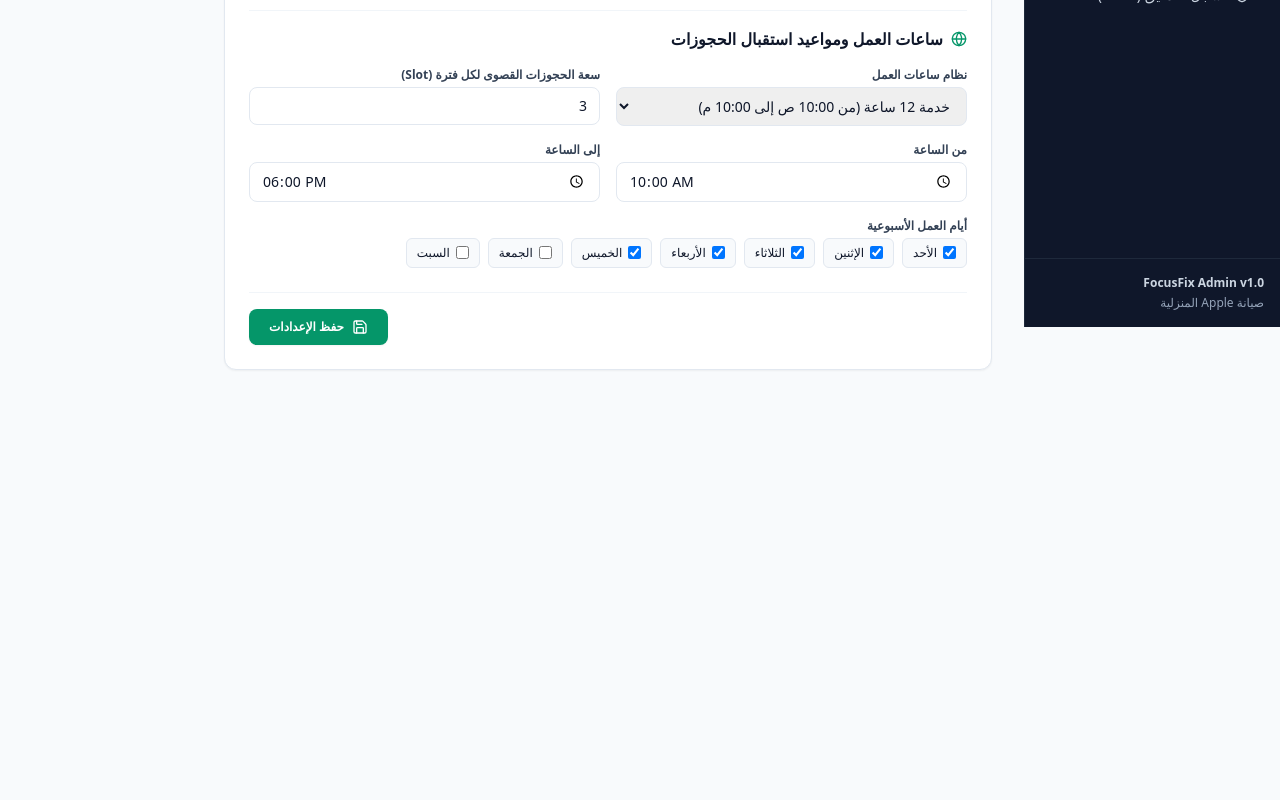
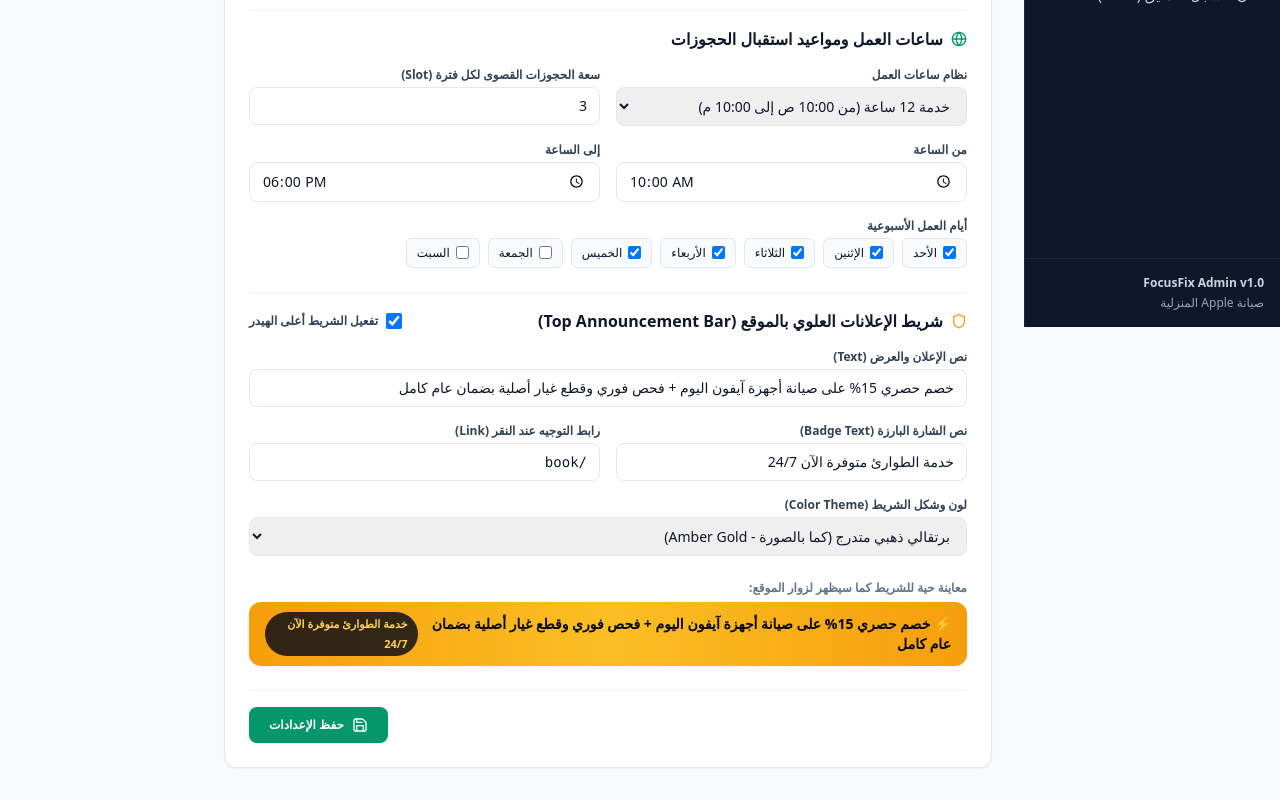
Before and after one commit to neovidiatech-eng/focusfix-dashboard, a React (Vite) app: page /settings in a window 1280 px wide. Shown: the part 473-1273 px from the top of the page. Before the commit the page ends 875 px from the top, so only its background shows below. Built offline with nearby package versions, Linux system fonts and the light colour scheme; sample sign-in values are in the browser's storage.

Commit message:
feat(admin): add top announcement bar management controls and live preview

```diff
--- a/src/features/settings/SettingsPage.tsx
+++ b/src/features/settings/SettingsPage.tsx
@@ -129,6 +129,86 @@ export function SettingsPage() {
           </div>
         </div>
 
+        {/* Announcement Banner Management */}
+        <div className="pt-4 border-t border-slate-100 space-y-4">
+          <div className="flex items-center justify-between">
+            <h2 className="text-base font-bold text-slate-900 flex items-center gap-2">
+              <Shield className="w-4 h-4 text-amber-500" />
+              <span>شريط الإعلانات العلوي بالموقع (Top Announcement Bar)</span>
+            </h2>
+            <label className="flex items-center gap-2 text-xs font-bold text-slate-700 cursor-pointer">
+              <input
+                type="checkbox"
+                defaultChecked={true}
+                className="w-4 h-4 text-emerald-600 rounded border-slate-300 focus:ring-emerald-500"
+              />
+              <span>تفعيل الشريط أعلى الهيدر</span>
+            </label>
+          </div>
+
+          <div>
+            <label className="block text-xs font-semibold text-slate-700 mb-1">
+              نص الإعلان والعرض (Text)
+            </label>
+            <input
+              type="text"
+              defaultValue="خصم حصري 15% على صيانة أجهزة آيفون اليوم + فحص فوري وقطع غيار أصلية بضمان عام كامل"
+              className="w-full px-3 py-2 border border-slate-200 rounded-lg text-sm focus:outline-none focus:ring-2 focus:ring-emerald-500 font-medium"
+            />
+          </div>
+
+          <div className="grid grid-cols-1 sm:grid-cols-2 gap-4">
+            <div>
+              <label className="block text-xs font-semibold text-slate-700 mb-1">
+                نص الشارة البارزة (Badge Text)
+              </label>
+              <input
+                type="text"
+                defaultValue="خدمة الطوارئ متوفرة الآن 24/7"
+                className="w-full px-3 py-2 border border-slate-200 rounded-lg text-sm focus:outline-none focus:ring-2 focus:ring-emerald-500"
+              />
+            </div>
+            <div>
+              <label className="block text-xs font-semibold text-slate-700 mb-1">
+                رابط التوجيه عند النقر (Link)
+              </label>
+              <input
+                type="text"
+                defaultValue="/book"
+                className="w-full px-3 py-2 border border-slate-200 rounded-lg text-sm font-mono focus:outline-none focus:ring-2 focus:ring-emerald-500"
+              />
+            </div>
+          </div>
+
+          <div>
+            <label className="block text-xs font-semibold text-slate-700 mb-1">
+              لون وشكل الشريط (Color Theme)
+            </label>
+            <select
+              defaultValue="amber"
+              className="w-full px-3 py-2 border border-slate-200 rounded-lg text-sm focus:outline-none focus:ring-2 focus:ring-emerald-500"
+            >
+              <option value="amber">برتقالي ذهبي متدرج (كما بالصورة - Amber Gold)</option>
+              <option value="emerald">أخضر زمردي فاخر (Emerald Green)</option>
+              <option value="blue">أزرق داكن تقني (Navy Blue)</option>
+              <option value="dark">أسود كربوني (Carbon Dark)</option>
+            </select>
+          </div>
+
+          {/* Live Preview */}
+          <div className="pt-2">
+            <label className="block text-xs font-semibold text-slate-500 mb-1.5">
+              معاينة حية للشريط كما سيظهر لزوار الموقع:
+            </label>
+            <div className="w-full bg-gradient-to-r from-amber-500 via-amber-400 to-amber-500 text-slate-950 px-4 py-2.5 rounded-xl flex items-center justify-center gap-3 text-xs sm:text-sm font-bold shadow-sm">
+              <span className="flex items-center gap-1">⚡ خصم حصري 15% على صيانة أجهزة آيفون اليوم + فحص فوري وقطع غيار أصلية بضمان عام كامل</span>
+              <span className="hidden md:inline-block px-2.5 py-0.5 rounded-full bg-slate-950/80 text-amber-300 text-[11px] font-bold">
+                خدمة الطوارئ متوفرة الآن 24/7
+              </span>
+            </div>
+          </div>
+        </div>
+
         <div className="pt-4 border-t border-slate-100 flex justify-end">
           <button className="flex items-center gap-2 px-5 py-2.5 bg-emerald-600 text-white text-xs font-bold rounded-lg shadow-sm hover:bg-emerald-700">
             <Save className="w-4 h-4" />
```
